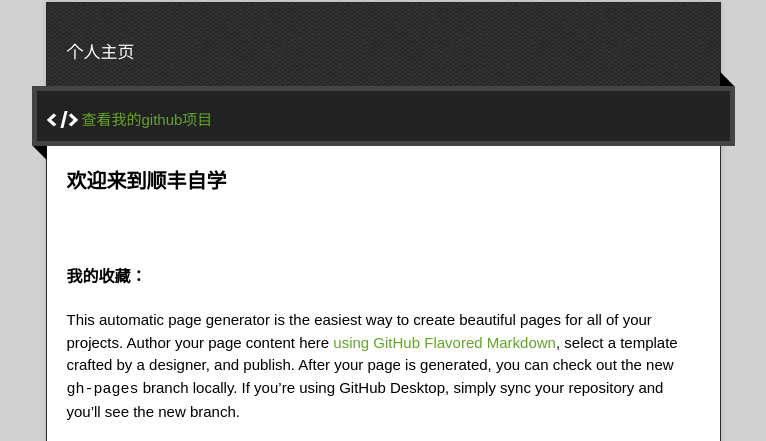
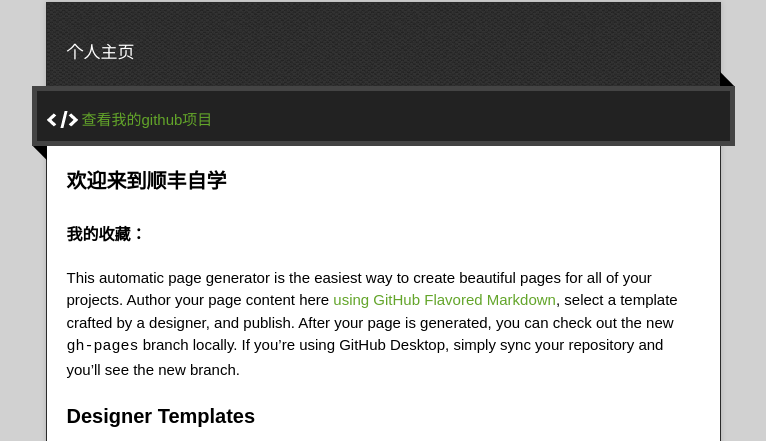
Before and after one commit to wangwillout/wangwillout.github.io, a plain HTML site: page index.html in a window 1280 px wide. Shown: the part 128-569 px from the top of the page, without its empty margins (257-1023 px from the left). Drawn offline with nearby package versions, Linux system fonts and the light colour scheme.

Commit message:
update index

```diff
--- a/index.html
+++ b/index.html
@@ -43,7 +43,6 @@
                   </a>
                     欢迎来到顺丰自学
                 </h3>
-                &nbsp;&nbsp;&nbsp;&nbsp;&nbsp;&nbsp;
                 <h5>我的收藏：</h5>
                 <p>
                     This automatic page generator is the easiest way to create beautiful pages for all of your projects. Author your page content here <a href="https://guides.github.com/features/mastering-markdown/">using GitHub Flavored Markdown</a>, select a template crafted by a designer, and publish. After your page is generated, you can check out the new <code>gh-pages</code> branch locally. If you’re using GitHub Desktop, simply sync your repository and you’ll see the new branch.
```
